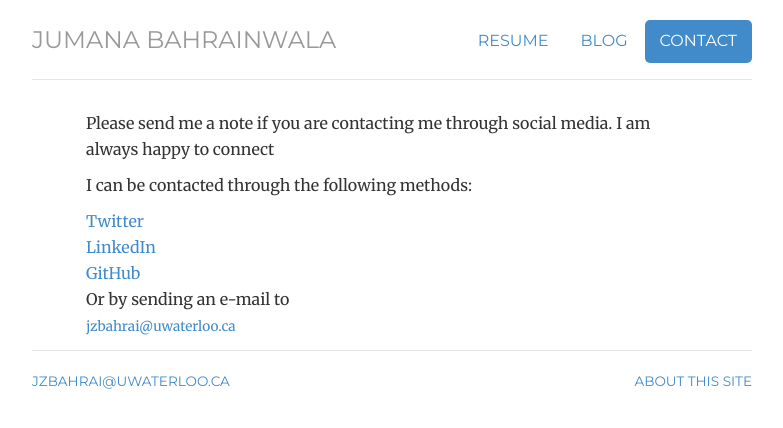
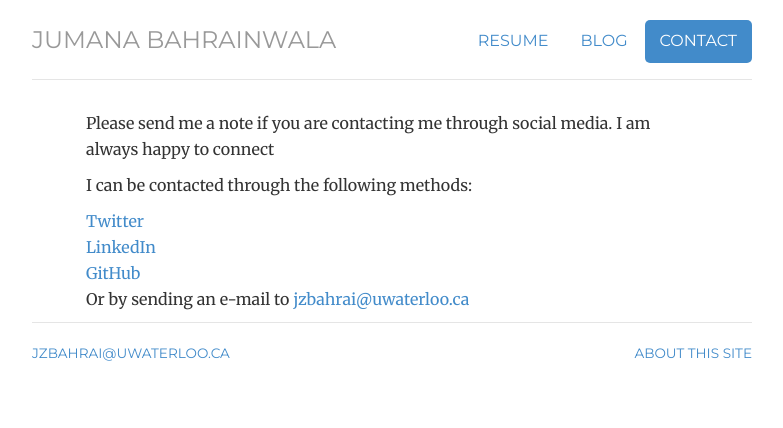
Before and after one commit to jzbahrai/jzbahrai.github.io, a Jekyll site: the page built from contact/index.html, in a window 1280 px wide. Shown: the top 428 px of the page, without its empty margins (248-1031 px from the left). Built offline with Jekyll 4.4.1, drawn with Linux system fonts in a browser that asks for light colours.

```diff
--- a/contact/index.html
+++ b/contact/index.html
@@ -16,7 +16,7 @@ description: Contact information for Jumana Bahrainwala
 	<li><a href="https://twitter.com/JumzB">Twitter</a></li>
 	<li><a href="https://ca.linkedin.com/in/jumana-bahrainwala-8833695a">LinkedIn</a></li>
 	<li><a href="http://github.com/jzbahrai">GitHub</a></li>
-	<li>Or by sending an e-mail to <p><small><a href="mailto:jzbahrai@uwaterloo.ca" target="_blank">jzbahrai@uwaterloo.ca</a></small></p></li>
+	<li>Or by sending an e-mail to <a href="mailto:jzbahrai@uwaterloo.ca" target="_blank">jzbahrai@uwaterloo.ca</a></li>
 	</ul>
 
 </div>
```
